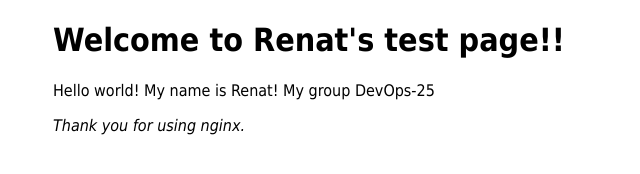
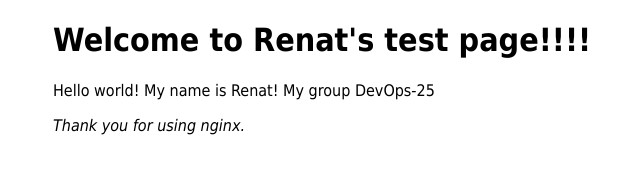
Before and after one commit to renatdevops25/practic11, a plain HTML site: page index.html in a window 1280 px wide. Shown: the full height of the page, 307-947 px from the left. Drawn offline with Linux system fonts and the light colour scheme.

Commit message:
Update index.html

```diff
--- a/index.html
+++ b/index.html
@@ -9,7 +9,7 @@ font-family: Tahoma, Verdana, Arial, sans-serif; }
 </style>
 </head>
 <body>
-<h1>Welcome to Renat's test page!!</h1>
+<h1>Welcome to Renat's test page!!!!</h1>
 <p>Hello world! My name is Renat! My group DevOps-25</p>
 <p><em>Thank you for using nginx.</em></p>
 </body>
```
